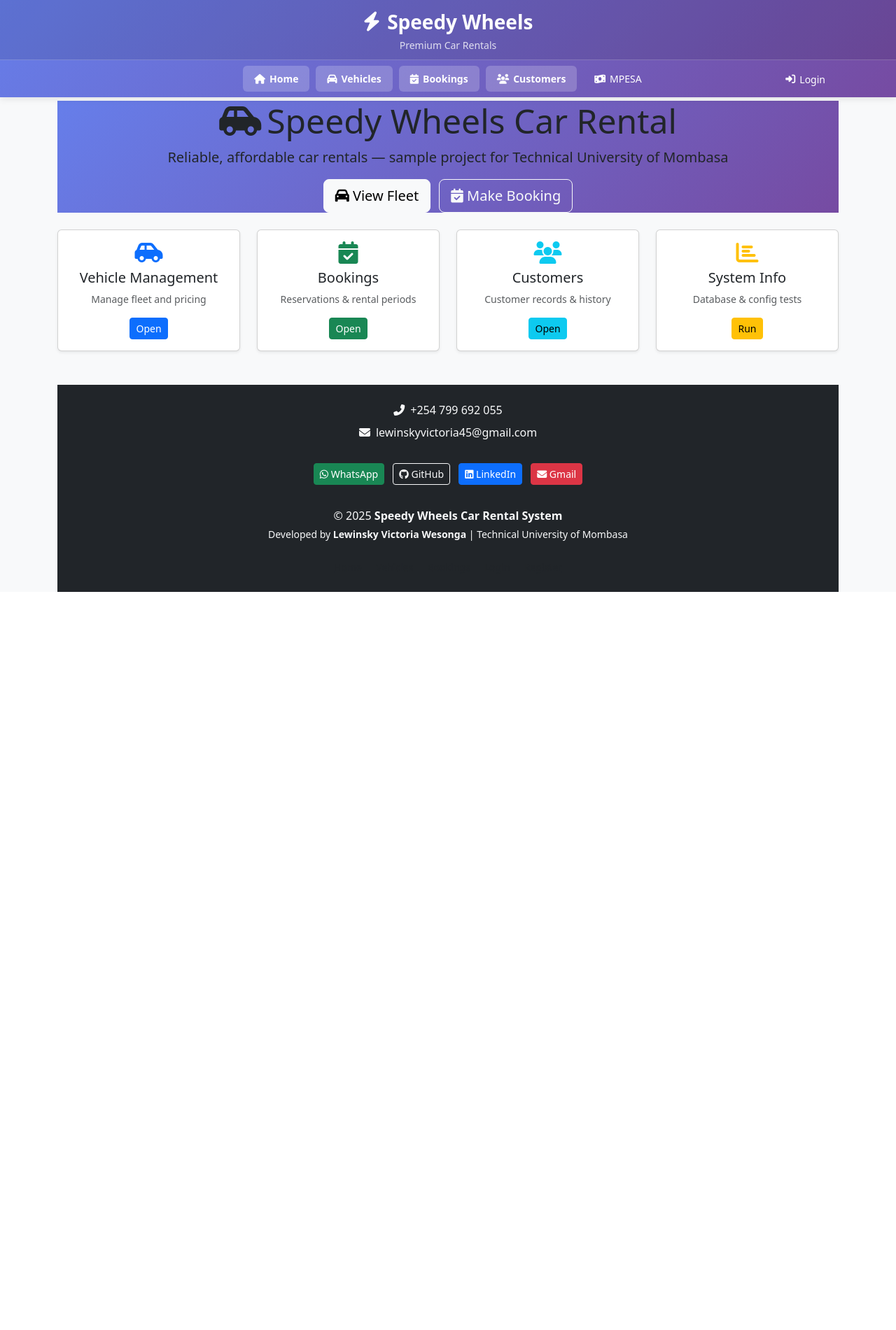
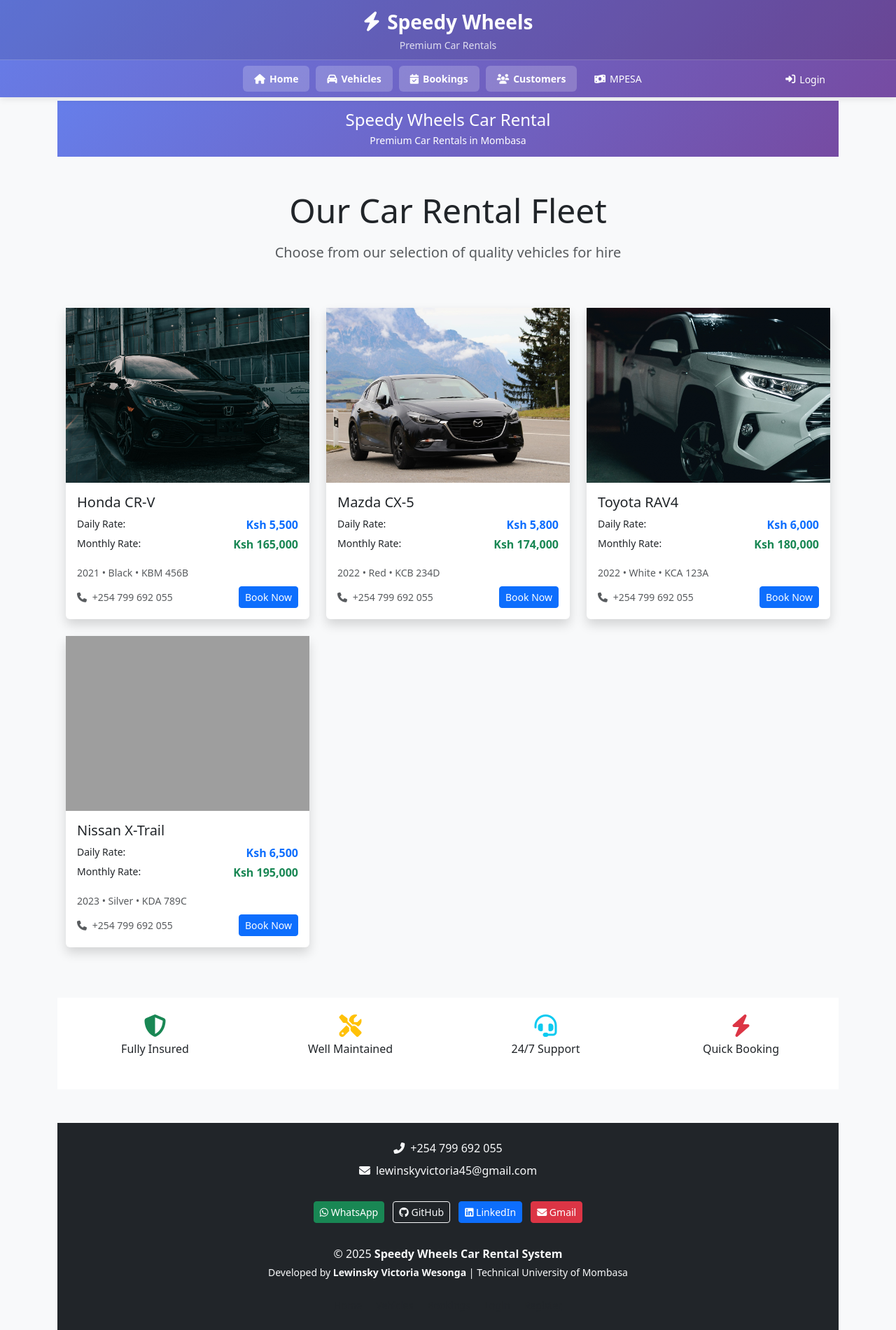
Before and after one commit to vickielewinsky/speedy-wheels-car-rental-system, a PHP site: page /speedy-wheels-car-rental-system/ in a window 1280 px wide. Shown: the whole page at 70% size. Before the commit the page ends 846 px from the top, so only its background shows below. Run offline with PHP 8.4, Linux system fonts and the light colour scheme; data comes from the database, SQL or seed files in the repository; a stand-in replaces the project's code that opens the database connection; grey boxes are pictures that could not be loaded.

Commit message:
feat: complete home page redesign with car fleet display

```diff
--- a/index.php
+++ b/index.php
@@ -1,70 +1,186 @@
 <?php
-// index.php - FIXED VERSION (no duplicate function)
+// index.php - MINIMAL HERO HEIGHT VERSION
 header("Cache-Control: no-cache, no-store, must-revalidate");
 header("Pragma: no-cache");
 header("Expires: 0");
 
 require_once __DIR__ . '/src/config/config.php';
+require_once __DIR__ . '/src/config/database.php';
 $page_title = "Home - Speedy Wheels";
 
-// REMOVED the base_url() function - it's already in header.php
+include __DIR__ . '/src/includes/header.php';
 
-include __DIR__ . '/src/includes/header.php';
+try {
+    $stmt = $pdo->prepare("SELECT vehicle_id, plate_no, model, make, year, color, daily_rate, status FROM vehicles WHERE status = 'available' ORDER BY daily_rate ASC");
+    $stmt->execute();
+    $vehicles = $stmt->fetchAll(PDO::FETCH_ASSOC);
+} catch (Exception $e) {
+    $vehicles = [];
+}
+
+// Clean vehicle name (remove duplicate make)
+function getCleanVehicleName($make, $model) {
+    if (strpos(strtolower($model), strtolower($make)) !== false) {
+        return $model;
+    }
+    return $make . ' ' . $model;
+}
 ?>
 
-<section class="hero mb-4" style="background:linear-gradient(135deg,#667eea,#764ba2);">
-  <div class="container text-center">
-    <h1 class="display-5"><i class="fas fa-car-side me-2"></i>Speedy Wheels Car Rental</h1>
-    <p class="lead mb-3">Reliable, affordable car rentals — sample project for Technical University of Mombasa</p>
-    <a href="<?php echo base_url('src/modules/vehicles/index.php'); ?>" class="btn btn-light btn-lg me-2"><i class="fas fa-car"></i> View Fleet</a>
-    <a href="<?php echo base_url('src/modules/bookings/create_booking.php'); ?>" class="btn btn-outline-light btn-lg"><i class="fas fa-calendar-check"></i> Make Booking</a>
+<!-- HERO SECTION -->
+<section class="hero" style="background:linear-gradient(135deg,#667eea,#764ba2); padding:20px 0; height:80px; display:flex; align-items:center;">
+  <div class="container">
+    <div class="row justify-content-center">
+      <div class="col-12 text-center text-white">
+        <h4 class="mb-1">Speedy Wheels Car Rental</h4>
+        <p class="mb-0 small">Premium Car Rentals in Mombasa</p>
+      </div>
+    </div>
   </div>
 </section>
 
-<div class="row gy-4">
-  <div class="col-md-3">
-    <div class="card shadow-sm h-100">
-      <div class="card-body text-center">
-        <i class="fas fa-car-side fa-2x text-primary mb-2"></i>
-        <h5>Vehicle Management</h5>
-        <p class="small text-muted">Manage fleet and pricing</p>
-        <a href="<?php echo base_url('src/modules/vehicles/index.php'); ?>" class="btn btn-primary btn-sm">Open</a>
+<!-- FLEET SECTION -->
+<section id="our-fleet" class="py-5" style="background:#f8f9fa;">
+  <div class="container">
+    <div class="row mb-5">
+      <div class="col-12 text-center">
+        <h2 class="display-5 mb-3">Our Car Rental Fleet</h2>
+        <p class="lead text-muted">Choose from our selection of quality vehicles for hire</p>
+      </div>
+    </div>
+
+    <div class="row">
+
+      <?php if (!empty($vehicles)): ?>
+        <?php foreach ($vehicles as $vehicle): ?>
+
+          <?php
+          // Extract model (last word)
+          $model_raw = trim($vehicle['model']);
+          $model_parts = explode(' ', $model_raw);
+          $model = strtolower(end($model_parts));
+
+          // Color
+          $color = strtolower(trim($vehicle['color']));
+
+          // Clean name
+          $vehicle_name = getCleanVehicleName($vehicle['make'], $vehicle['model']);
+
+          // Pricing
+          $monthly_rate = $vehicle['daily_rate'] * 30;
+          ?>
+
+          <div class="col-lg-6 col-xl-4 mb-4">
+            <div class="card h-100 shadow border-0">
+
+              <!-- IMAGE SECTION -->
+              <div style="height:250px; overflow:hidden;">
+                <?php if ($model == 'fit'): ?>
+                  <img src="<?= base_url('src/assets/images/vehicles/honda-fit.jpg') ?>" class="w-100 h-100" style="object-fit:cover;">
+
+                <?php elseif ($model == 'axio'): ?>
+                  <img src="<?= base_url('src/assets/images/vehicles/toyota-axio.jpg') ?>" class="w-100 h-100" style="object-fit:cover;">
+
+                <?php elseif ($model == 'cr-v'): ?>
+                  <img src="<?= base_url('src/assets/images/vehicles/honda-cr-v.jpg') ?>" class="w-100 h-100" style="object-fit:cover;">
+
+                <?php elseif ($model == 'cx-5'): ?>
+                  <img src="<?= base_url('src/assets/images/vehicles/mazda-cx-5.jpg') ?>" class="w-100 h-100" style="object-fit:cover;">
+
+                <?php elseif ($model == 'rav4'): ?>
+                  <img src="<?= base_url('src/assets/images/vehicles/toyota-rav4.jpg') ?>" class="w-100 h-100" style="object-fit:cover;">
+
+                <?php elseif ($model == 'forester'): ?>
+                  <img src="<?= base_url('src/assets/images/vehicles/subaru-forester.jpg') ?>" class="w-100 h-100" style="object-fit:cover;">
+
+                <?php elseif ($model == 'x-trail' && $color == 'black'): ?>
+                  <img src="<?= base_url('src/assets/images/vehicles/nissan-x-trail-black.jpg') ?>" class="w-100 h-100" style="object-fit:cover;">
+
+                <?php elseif ($model == 'x-trail'): ?>
+                  <img src="<?= base_url('src/assets/images/vehicles/nissan-x-trail.jpg') ?>" class="w-100 h-100" style="object-fit:cover;">
+
+                <?php else: ?>
+                  <div class="w-100 h-100 d-flex align-items-center justify-content-center bg-secondary text-white">
+                    <i class="fas fa-car fa-3x"></i>
+                  </div>
+                <?php endif; ?>
+              </div>
+
+              <!-- CARD BODY -->
+              <div class="card-body p-3">
+                <h5 class="card-title mb-2"><?= $vehicle_name ?></h5>
+
+                <!-- PRICING -->
+                <div class="mb-3">
+                  <div class="d-flex justify-content-between mb-1">
+                    <small>Daily Rate:</small>
+                    <span class="text-primary fw-bold">Ksh <?= number_format($vehicle['daily_rate'], 0) ?></span>
+                  </div>
+                  <div class="d-flex justify-content-between">
+                    <small>Monthly Rate:</small>
+                    <span class="text-success fw-bold">Ksh <?= number_format($monthly_rate, 0) ?></span>
+                  </div>
+                </div>
+
+                <!-- DETAILS -->
+                <div class="mb-2">
+                  <small class="text-muted">
+                    <?= $vehicle['year'] ?> • <?= $vehicle['color'] ?> • <?= $vehicle['plate_no'] ?>
+                  </small>
+                </div>
+
+                <!-- BOOK NOW -->
+                <div class="d-flex justify-content-between align-items-center">
+                  <small class="text-muted">
+                    <i class="fas fa-phone me-1"></i> +254 799 692 055
+                  </small>
+                  <a href="<?= base_url('src/modules/bookings/create_booking.php?vehicle_id=' . $vehicle['vehicle_id']) ?>" class="btn btn-primary btn-sm">
+                    Book Now
+                  </a>
+                </div>
+
+              </div>
+            </div>
+          </div>
+
+        <?php endforeach; ?>
+      <?php else: ?>
+
+        <div class="col-12 text-center">
+          <div class="alert alert-warning">
+            <h5>No vehicles currently available</h5>
+            <p>Please check back later or contact us for availability.</p>
+          </div>
+        </div>
+
+      <?php endif; ?>
+
+    </div>
+  </div>
+</section>
+
+<!-- WHY CHOOSE US -->
+<section class="py-4 bg-white">
+  <div class="container">
+    <div class="row text-center">
+      <div class="col-md-3 mb-3">
+        <i class="fas fa-shield-alt fa-2x text-success mb-2"></i>
+        <h6>Fully Insured</h6>
+      </div>
+      <div class="col-md-3 mb-3">
+        <i class="fas fa-tools fa-2x text-warning mb-2"></i>
+        <h6>Well Maintained</h6>
+      </div>
+      <div class="col-md-3 mb-3">
+        <i class="fas fa-headset fa-2x text-info mb-2"></i>
+        <h6>24/7 Support</h6>
+      </div>
+      <div class="col-md-3 mb-3">
+        <i class="fas fa-bolt fa-2x text-danger mb-2"></i>
+        <h6>Quick Booking</h6>
       </div>
     </div>
   </div>
-
-  <div class="col-md-3">
-    <div class="card shadow-sm h-100">
-      <div class="card-body text-center">
-        <i class="fas fa-calendar-check fa-2x text-success mb-2"></i>
-        <h5>Bookings</h5>
-        <p class="small text-muted">Reservations & rental periods</p>
-        <a href="<?php echo base_url('src/modules/bookings/index.php'); ?>" class="btn btn-success btn-sm">Open</a>
-      </div>
-    </div>
-  </div>
-
-  <div class="col-md-3">
-    <div class="card shadow-sm h-100">
-      <div class="card-body text-center">
-        <i class="fas fa-users fa-2x text-info mb-2"></i>
-        <h5>Customers</h5>
-        <p class="small text-muted">Customer records & history</p>
-        <a href="<?php echo base_url('src/modules/customers/index.php'); ?>" class="btn btn-info btn-sm">Open</a>
-      </div>
-    </div>
-  </div>
-
-  <div class="col-md-3">
-    <div class="card shadow-sm h-100">
-      <div class="card-body text-center">
-        <i class="fas fa-chart-bar fa-2x text-warning mb-2"></i>
-        <h5>System Info</h5>
-        <p class="small text-muted">Database & config tests</p>
-        <a href="<?php echo base_url('test-db.php'); ?>" class="btn btn-warning btn-sm">Run</a>
-      </div>
-    </div>
-  </div>
-</div>
+</section>
 
 <?php include __DIR__ . '/src/includes/footer.php'; ?>
```
